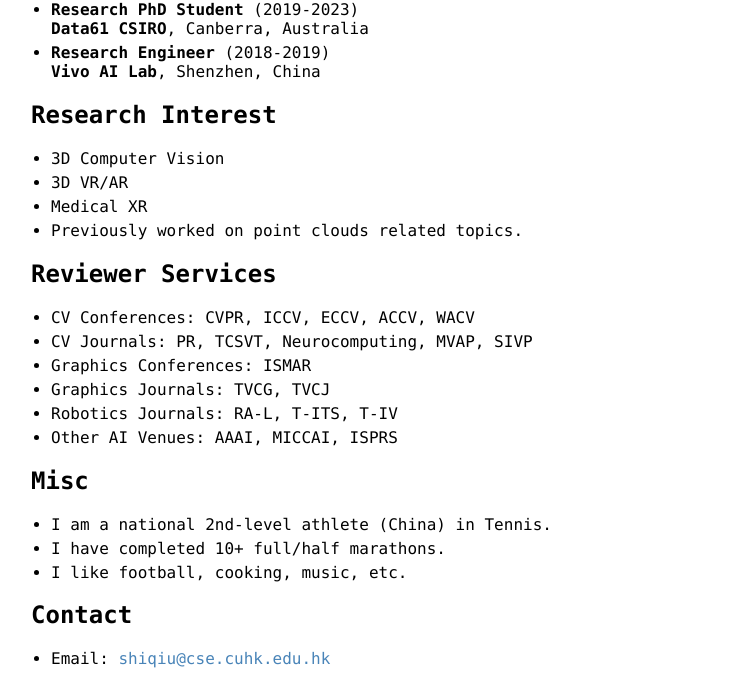
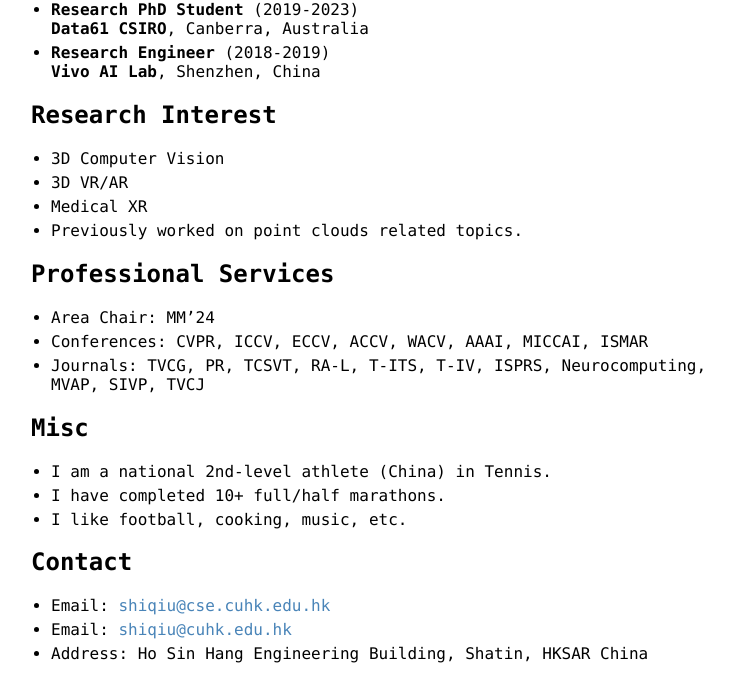
Before and after one commit to ShiQiu0419/ShiQiu0419.github.io, a Jekyll site: the page built from index.md, in a window 1280 px wide and 900 px high, scrolled down 2431 px, cut to the strip 0-675 px from the top of the window. Shown: the whole strip, without its empty margins (259-993 px from the left). Built offline with Jekyll 4.4.1, drawn with Linux system fonts in a browser that asks for light colours; our own code applies the rules of GitHub Pages for plain Markdown files.

Commit message:
Update index.md

```diff
--- a/index.md
+++ b/index.md
@@ -101,13 +101,10 @@
 * Medical XR
 * Previously worked on point clouds related topics.
 
-## Reviewer Services
-* CV Conferences: CVPR, ICCV, ECCV, ACCV, WACV
-* CV Journals: PR, TCSVT, Neurocomputing, MVAP, SIVP
-* Graphics Conferences: ISMAR
-* Graphics Journals: TVCG, TVCJ
-* Robotics Journals: RA-L, T-ITS, T-IV
-* Other AI Venues: AAAI, MICCAI, ISPRS
+## Professional Services
+* Area Chair: MM'24
+* Conferences: CVPR, ICCV, ECCV, ACCV, WACV, AAAI, MICCAI, ISMAR
+* Journals: TVCG, PR, TCSVT, RA-L, T-ITS, T-IV, ISPRS, Neurocomputing, MVAP, SIVP, TVCJ
 
 ## Misc
 * I am a national 2nd-level athlete (China) in Tennis.
```
